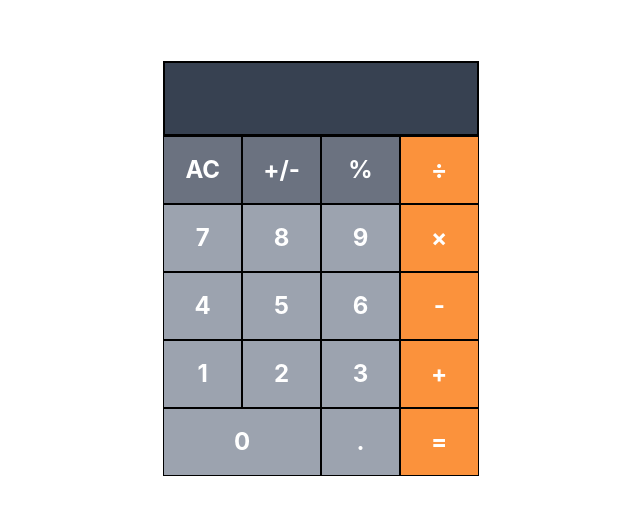
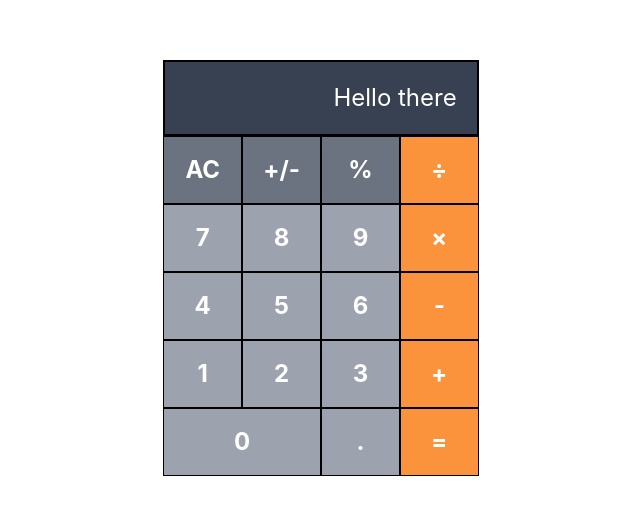
Before and after one commit to groverrichardson/calculator, a React (Create React App) app: page / in a window 1280 px wide. Shown: the part 132-646 px from the top of the page, without its empty margins (319-959 px from the left). Built offline with nearby package versions, Linux system fonts and the light colour scheme.

Commit message:
Updated display min height.

```diff
--- a/src/App.sass
+++ b/src/App.sass
@@ -13,4 +13,4 @@ body
     font-weight: bold
 
 .Display
-    min-height: 75px
+    min-height: 76px
--- a/src/AppContext.js
+++ b/src/AppContext.js
@@ -7,7 +7,7 @@ export function useApp() {
 }
 
 export function AppProvider({ children }) {
-    const [currentCalc, updateCurrentCalc] = useState('');
+    const [currentCalc, updateCurrentCalc] = useState('Hello there');
 
     return (
         <AppContext.Provider value={currentCalc}>
```
